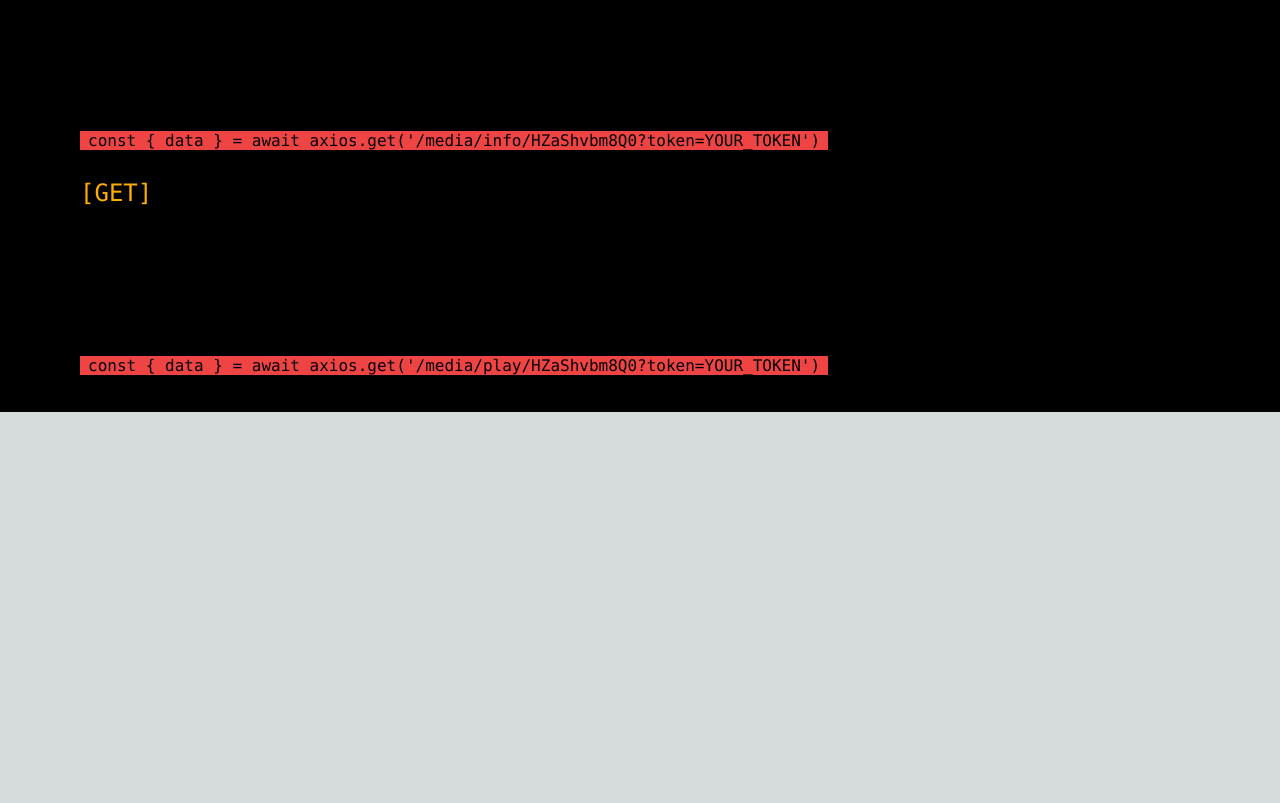
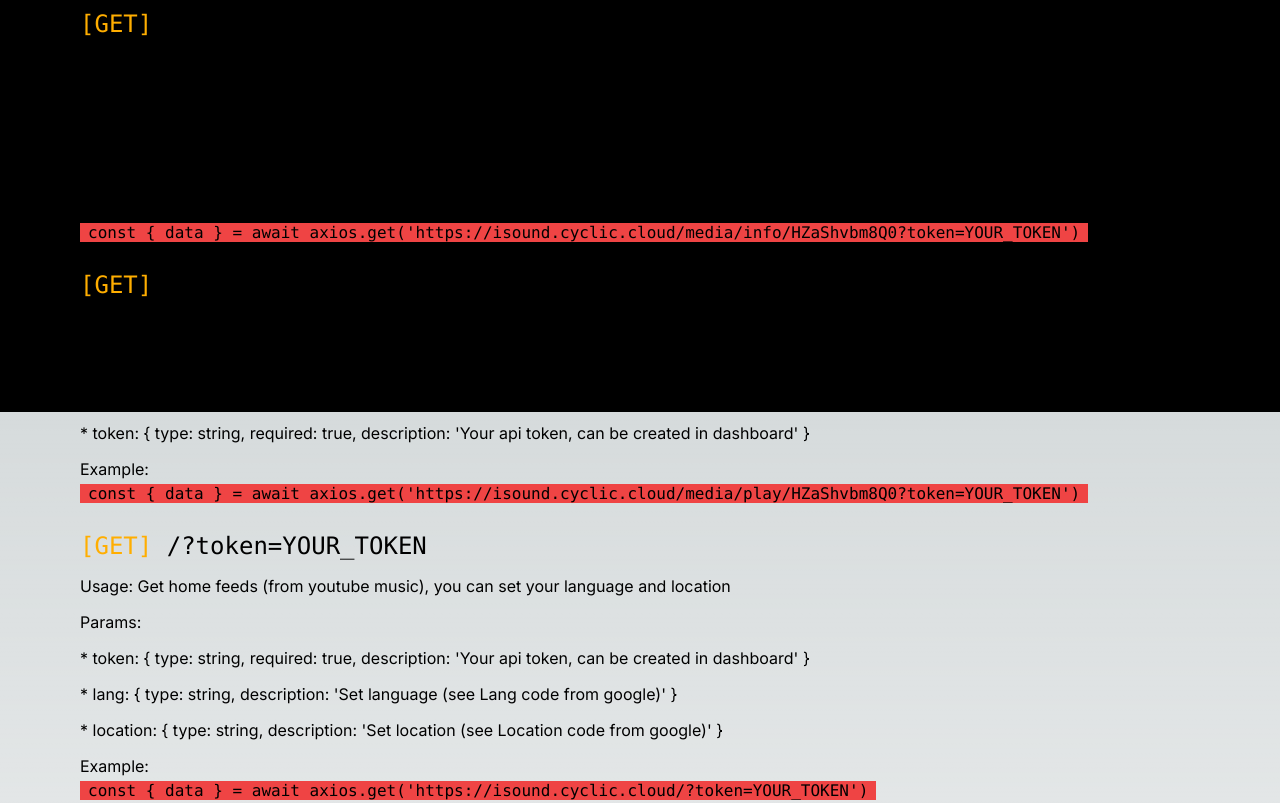
Before and after one commit to darkness-vn/isound, a Next.js app: page /document in a window 1280 px wide. Shown: the part 820-1623 px from the top of the page. Before the commit the page ends 1232 px from the top, so only its background shows below. Built offline with nearby package versions, Linux system fonts and the light colour scheme.

Commit message:
add api document and fix some bugs

```diff
--- a/app/dashboard/create-token/createToken.container.tsx
+++ b/app/dashboard/create-token/createToken.container.tsx
@@ -10,7 +10,7 @@
 import { auth } from '@/firebase/init'
 
 const onChange = (checkedValues: CheckboxValueType[]) => {
-    console.log('checked = ', checkedValues)
+
 }
 
 const free_options = [
@@ -45,7 +45,7 @@
     const handleCreateAPIToken = async () => {
         try {
             const idToken = await auth.currentUser?.getIdToken()
-            console.log(idToken)
+
             const {data} = await axios.post("https://isound.cyclic.cloud/user/token/create-api-token", {
                 tokenName,
                 idToken,
--- a/app/document/document.container.tsx
+++ b/app/document/document.container.tsx
@@ -39,27 +39,47 @@
 
         <div className="w-full bg-black h-[600px] p-20">
             <h1 className="mb-6 text-3xl font-bold underline underline-offset-8">API document</h1>
+
+            <h1 className="mb-6 text-2xl">Official API:
+                <span className="text-sky-600"> https://isound.cyclic.cloud</span>
+            </h1>
+
             <section className="space-y-3 mb-6">
                 <code className="text-2xl"><span className="get-method">[GET]</span> /media/info/:mediaID?token=YOUR_TOKEN</code>
+                <p>Usage: Get media infomation (ex: title, author, channel, ...)</p>
                 <p>Params:</p>
                 <p>* mediaId: {"{ type: string, required: true, description: 'Youtube video/audio id' }"}</p>
                 <p>* token: {"{ type: string, required: true, description: 'Your api token, can be created in dashboard' }"}</p>
 
                 <p>Example:</p>
                 <code className="bg-red-500 px-2">
-                    {`const { data } = await axios.get('/media/info/HZaShvbm8Q0?token=YOUR_TOKEN')`}
+                    {`const { data } = await axios.get('https://isound.cyclic.cloud/media/info/HZaShvbm8Q0?token=YOUR_TOKEN')`}
                 </code>
             </section>
 
             <section className="space-y-3 mb-6">
                 <code className="text-2xl"><span className="get-method">[GET]</span> /media/play/:mediaID?token=YOUR_TOKEN</code>
+                <p>Usage: Convert video from youtube to audio and play (can be download)</p>
                 <p>Params:</p>
                 <p>* mediaId: {"{ type: string, required: true, description: 'Youtube video/audio id' }"}</p>
                 <p>* token: {"{ type: string, required: true, description: 'Your api token, can be created in dashboard' }"}</p>
 
                 <p>Example:</p>
                 <code className="bg-red-500 px-2">
-                    {`const { data } = await axios.get('/media/play/HZaShvbm8Q0?token=YOUR_TOKEN')`}
+                    {`const { data } = await axios.get('https://isound.cyclic.cloud/media/play/HZaShvbm8Q0?token=YOUR_TOKEN')`}
+                </code>
+            </section>
+
+            <section className="space-y-3 mb-6">
+                <code className="text-2xl"><span className="get-method">[GET]</span> /?token=YOUR_TOKEN</code>
+                <p>Usage: Get home feeds (from youtube music), you can set your language and location</p>
+                <p>Params:</p>
+                <p>* token: {"{ type: string, required: true, description: 'Your api token, can be created in dashboard' }"}</p>
+                <p>* lang: {"{ type: string, description: 'Set language (see Lang code from google)' }"}</p>
+                <p>* location: {"{ type: string, description: 'Set location (see Location code from google)' }"}</p>
+                <p>Example:</p>
+                <code className="bg-red-500 px-2">
+                    {`const { data } = await axios.get('https://isound.cyclic.cloud/?token=YOUR_TOKEN')`}
                 </code>
             </section>
         </div>
--- a/app/layout.tsx
+++ b/app/layout.tsx
@@ -25,6 +25,10 @@
               colorText: "#A8A8A8",
               colorTextHeading: "#A8A8A8",
               colorBgContainer: "#1B1D1E"
+            },
+            Message: {
+              colorText: "#FFFFFF",
+              contentBg: "#292929",
             }
           }
         }}
--- a/app/login/login.container.tsx
+++ b/app/login/login.container.tsx
@@ -3,6 +3,7 @@
 import { auth, googleProvider, store } from "@/firebase/init"
 import { useRouter } from "next/navigation"
 import Input from "@/components/input"
+import { message } from "antd"
 import PublicRoute from "@/hooks/publicRouter"
 import { FC, FormEvent, useState } from "react"
 import { AiOutlineMail, AiOutlineLock, AiFillApple } from "react-icons/ai"
@@ -20,26 +21,16 @@
     const router = useRouter()
     const [email, $email] = useState<string>("")
     const [password, $password] = useState<string>("")
-
-    const handleRegister = async (e: FormEvent) => {
-        e.preventDefault()
-        console.log(email, password)
-        const res = await createUserWithEmailAndPassword(auth, email, password)
-        const user = res.user
-        console.log(user)
-    }
-
+    const [messageApi, contextHolder] = message.useMessage()
     const loginWithGoogle = async () => {
         try {
             const res = await signInWithPopup(auth, googleProvider)
             const user = res.user
-            console.log(user)
-
             const docRef = doc(store, "users", user.uid)
             const docSnap = await getDoc(docRef)
 
             if (docSnap.exists()) {
-                console.log(`user da ton tai`)
+                console.log(`-----`)
             } else {
                 const userData = {
                     _id: user.uid,
@@ -50,21 +41,23 @@
                 await setDoc(doc(store, 'users', user.uid), userData)
             }
             router.push("/home")
-            // const token = await user.getIdToken()
-            // console.log(`idToken`, token)
-            // const tokenResult = await user.getIdTokenResult()
-            // console.log(`tokenResult`, tokenResult)
         } catch (error) {
             console.log(error)
+            messageApi
+                .open({
+                    type: 'error',
+                    // @ts-ignore
+                    content: error.message,
+                })
         }
     }
 
     const getAuth = () => {
         const data = auth.currentUser
-        console.log(data)
     }
 
     return <div style={{ backgroundImage: "url(/isound-bg.jpg)" }} className="bg-cover page flex justify-center items-center">
+        {contextHolder}
         <div className="rounded-xl bg-black bg-opacity-60">
 
             <div className="px-8 py-6">
--- a/components/header.tsx
+++ b/components/header.tsx
@@ -17,7 +17,7 @@
     const transition = () => {
         if (window.scrollY > 150) {
             // set style for header
-            setHeaderStyles("bg-sky-600")
+            setHeaderStyles("bg-sky-600 px-10")
         } else {
             setHeaderStyles("bg-none")
         }
--- a/components/loader.tsx
+++ b/components/loader.tsx
@@ -25,7 +25,6 @@
                         let snap = await getDoc(doc(store, 'users', credential?.uid))
 
                         if (snap.exists()) {
-                            console.log(snap.data())
                             // set user data
                         }
 
--- a/hooks/deliver.tsx
+++ b/hooks/deliver.tsx
@@ -29,7 +29,6 @@
     }
 
     const deleteTokenById = async (id: string) => {
-        console.log(`Delete token by id: ${id}`)
         const { data } = await deliverInstance.delete(`/user/token/${id}`)
         return data
     }
```
